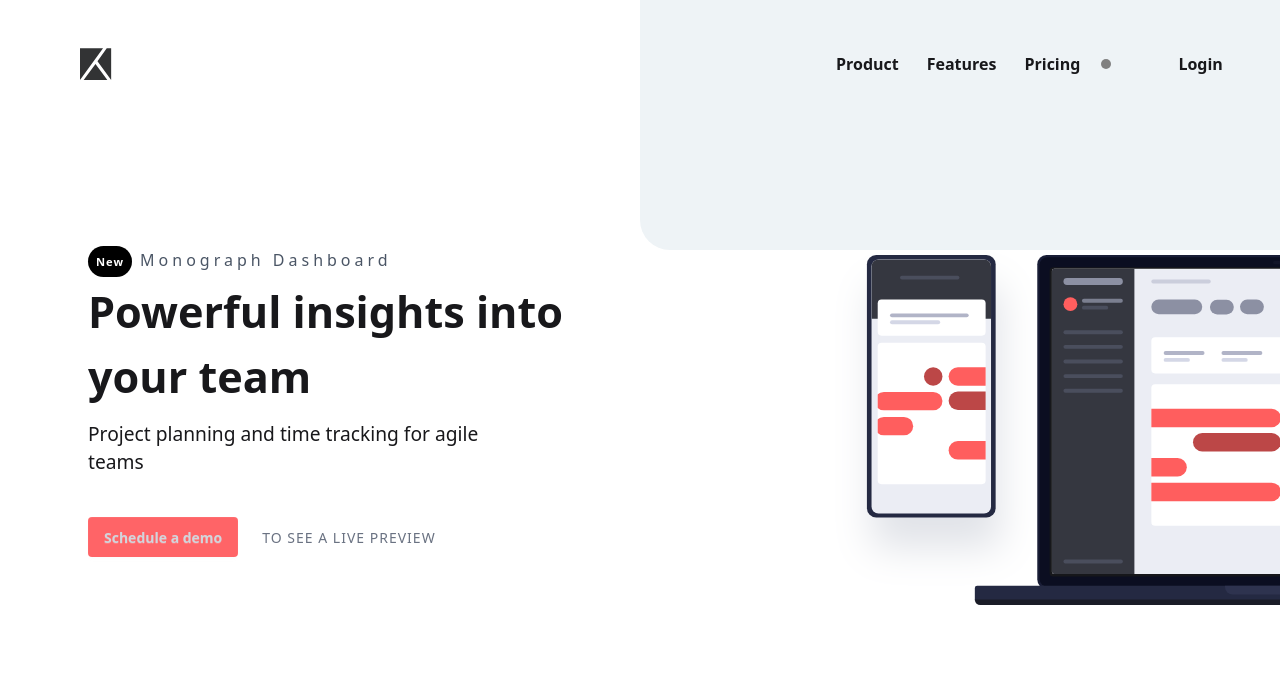
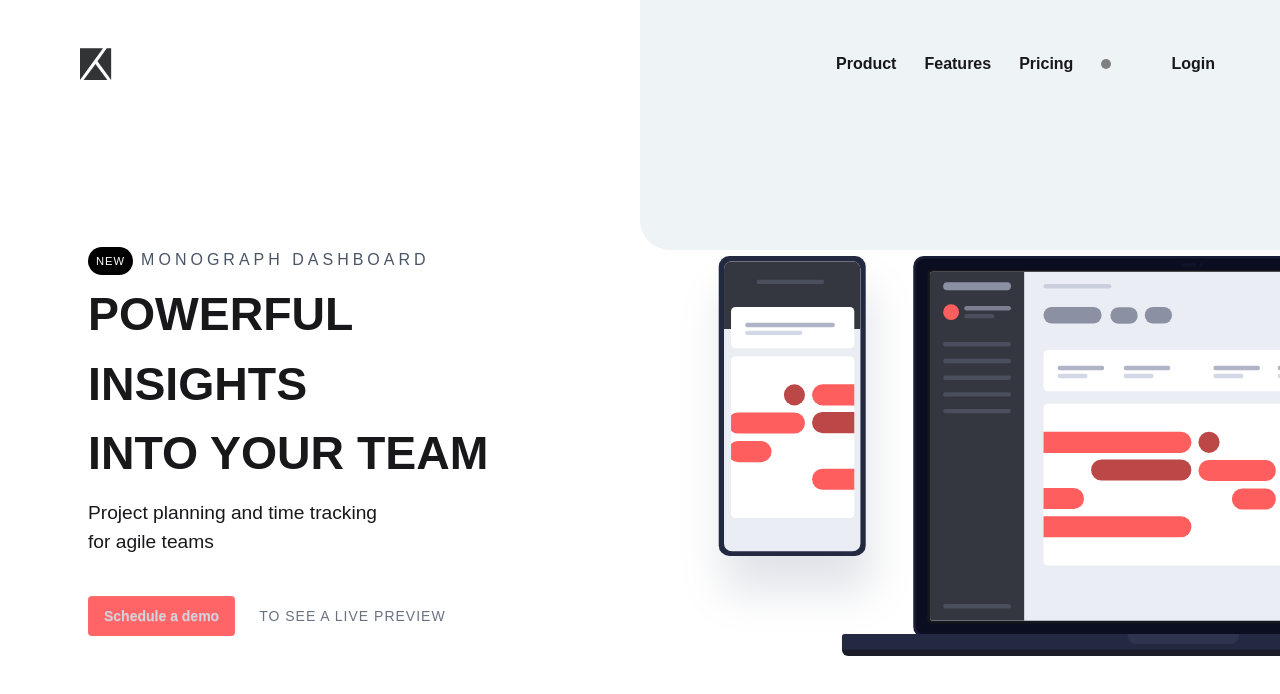
Before and after one commit to ItaloDev-Marcelo/tracking-project, a React (Vite) app: page / in a window 1280 px wide. Shown: the top 694 px of the page. Built offline with nearby package versions, Linux system fonts and the light colour scheme.

Commit message:
corrigindo largura do h2

```diff
--- a/src/index.css
+++ b/src/index.css
@@ -1,10 +1,21 @@
 @import "tailwindcss";
 @plugin "daisyui";
-
+@import url('https://fonts.googleapis.com/css2?family=Barlow:ital,wght@0,100;0,200;0,300;0,400;0,500;0,600;0,700;0,800;0,900;1,100;1,200;1,300;1,400;1,500;1,600;1,700;1,800;1,900&display=swap');
+@import url('https://fonts.googleapis.com/css2?family=Barlow+Condensed:ital,wght@0,100;0,200;0,300;0,400;0,500;0,600;0,700;0,800;0,900;1,100;1,200;1,300;1,400;1,500;1,600;1,700;1,800;1,900&display=swap');
 
 @theme {
   --breakpoint-nt: 85rem;
   --breakpoint-dt: 90rem;
+}
+
+
+button,h1,h2,h3,h4,h5,h6,ul,li,a {
+      font-family: "Barlow Condensed", sans-serif !important;
+}
+
+p, span {
+  font-family: "Barlow", sans-serif !important;
+  font-weight: 400 ;
 }
 
 
--- a/src/layout/Home.tsx
+++ b/src/layout/Home.tsx
@@ -10,14 +10,14 @@ const Home = () => {
       <main  className='overflow-x-hidden relative lg:top-14 nt:top-17  dt:top-45 xl:top-30 z-1'>
         <section className='flex flex-col xl:flex-row-reverse items-center justify-between p-5 lg:p-2 ' >
             <figure className='xl:w-250 xl:w-min-200 mb-22 xl:mb-0 relative
-             right-[-5em] lg:right-0  xl:right-[-18.8em]'>
+             right-[-5em] lg:right-0  xl:right-[-15.8em]'>
                 <img src={Hero} alt='' />
             </figure>
             <div className='relative lg:left-15 xl:left-[5em] self-start'>
-                <h1 className='tracking-[4px] text-gray-600 font-normal mb-2 '> <span className='mr-2 font-bold text-white tracking-[1px]  text-[.7em] bg-black rounded-2xl p-2'>New</span>
+                <h1 className='tracking-[4px] text-gray-600 font-normal uppercase mb-2  '> <span className='mr-2 font-bold text-white tracking-[1px]  text-[.7em] bg-black rounded-2xl p-2'>New</span>
   Monograph Dashboard</h1>
-                <h2 className=' text-[2em] xl:text-[2.7em] mb-2.5 font-bold dt:my-4' >Powerful insights  into your team</h2>
-                <p className='  xl:w-[77%] xl:text-[1.2em] mb-2.5'> Project planning and time tracking for agile teams</p>
+                <h2 className='nt:w-150 text-[2em] xl:text-[2.9em] mb-2.5 font-bold dt:my-4 uppercase'>Powerful insights <br className='hidden lg:flex' /> into your team</h2>
+                <p className='  xl:w-[77%] xl:text-[1.2em] mb-2.5'> Project planning and time tracking <br className='hidden lg:flex' /> for agile teams</p>
                  <div className='flex flex-row gap-2 mt-6 xl:mt-10'>
                      <Button text='Schedule a demo' style='btn font-bold bg-red-400 border-none text-gray-300' />
                 <Button text='to see a live preview' style='btn font-normal uppercase tracking-[1px] bg-transparent shadow-none border-none text-gray-500' />
```
